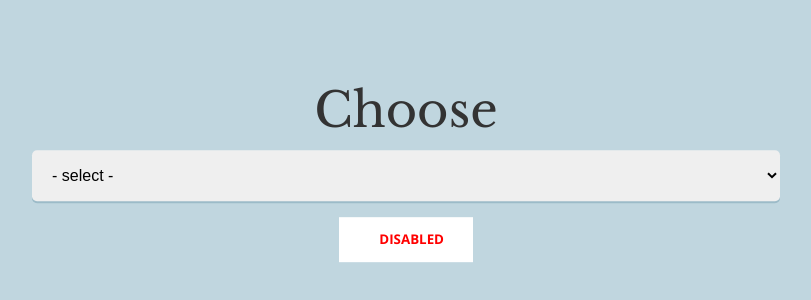
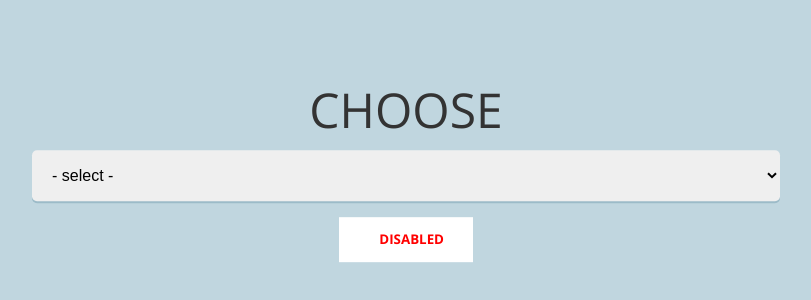
Before and after one commit to VilleKoo/json-select, a plain HTML site: page index.html in a window 1280 px wide. Shown: the part 226-526 px from the top of the page, without its empty margins (234-1045 px from the left). Drawn offline with nearby package versions, Linux system fonts and the light colour scheme.

Commit message:
Update styles.css

```diff
--- a/css/styles.css
+++ b/css/styles.css
@@ -82,7 +82,8 @@ section { height: 100%; }
 
 label {
 	font-size: 48px;
-	font-family: 'Libre Baskerville', 'georgia', serif;
+	font-weight: 300;
+	text-transform: uppercase;
 
 }
 
```
